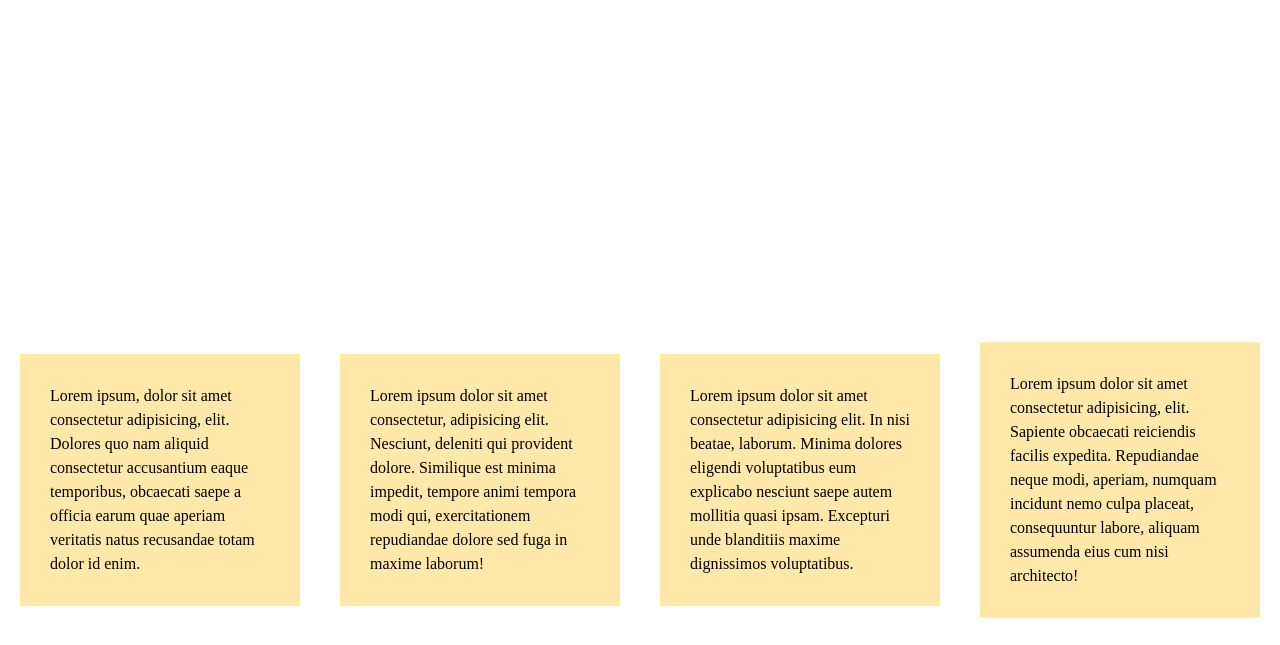
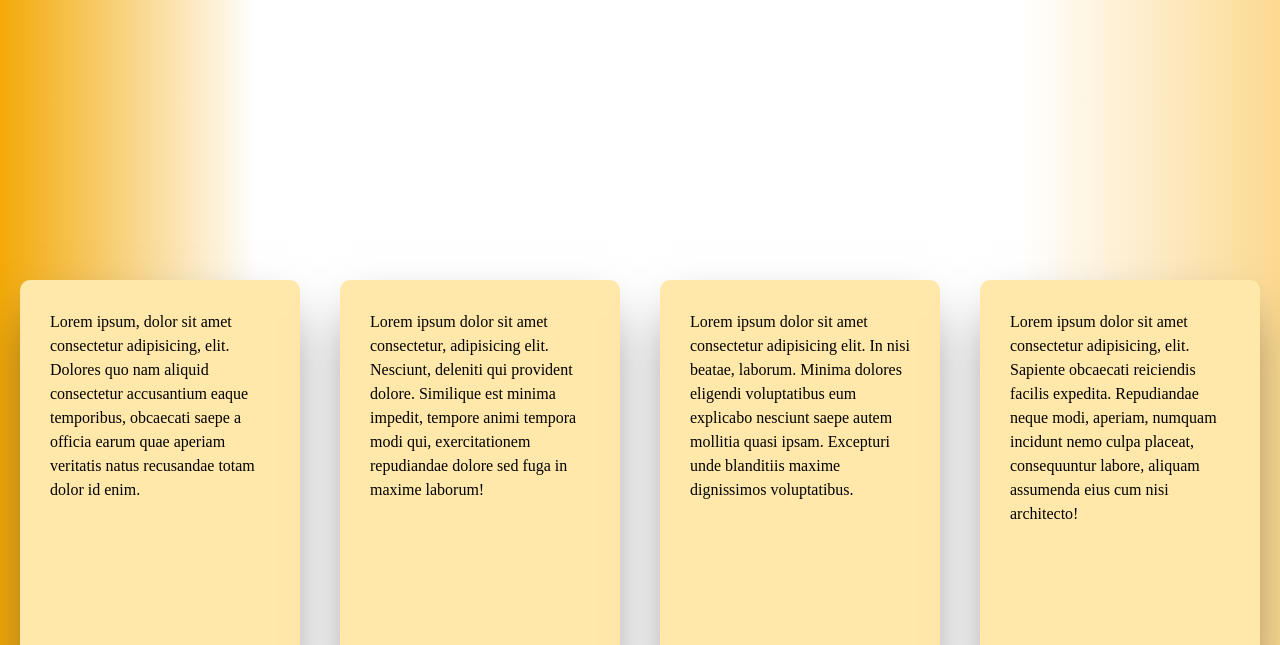
Before and after one commit to GabiDeMarchi/Cuarto-desafio-De-Marchi, a plain HTML site: page index.html in a window 1280 px wide. Shown: the part 155-800 px from the top of the page. Drawn offline with Linux system fonts and the light colour scheme.

Commit message:
agregado de animaciones y gradiente

```diff
--- a/css/style.css
+++ b/css/style.css
@@ -42,7 +42,9 @@
 	color: #e2e8f0;
 	font-weight: bold;
   }
-
+.body{
+	background-image: linear-gradient(to left, rgb(252, 217, 143),white 20% 80%,rgb(243, 169, 8));
+}
 .mainsection {
 		display: flex;
 		flex-direction: row;
@@ -54,13 +56,20 @@
 		align-content: stretch;
 		margin-top: 100px;
 	}
-.mainsection p {
+.mainsection__p {
 	background-color: rgb(255, 232, 170);
 	width: 25%;
 	padding: 30px;
 	margin: 20px;
+	height: 400px;
+	border-radius: 10px;
+	box-shadow: 0 25px 50px -12px rgba(0, 0, 0, 50%);
+	transition:transform 0.5s;
+
 }
-
+.mainsection__p:hover {
+	transform: scale(1.4);
+}
 .maintitle {
 	text-align: center;
 	font-size: 40px;
--- a/index.html
+++ b/index.html
@@ -22,16 +22,16 @@
 			  </nav>
 			</div>
 		</header>
-		<body>
+		<body class="body">
 		  	<main>
 				<div class="maintitle">
 					<h1> Nostoros</h1>
 					</div>
 				<section class="mainsection">
-					<p>Lorem ipsum, dolor sit amet consectetur adipisicing, elit. Dolores quo nam aliquid consectetur accusantium eaque temporibus, obcaecati saepe a officia earum quae aperiam veritatis natus recusandae totam dolor id enim.</p>
-					<p>Lorem ipsum dolor sit amet consectetur, adipisicing elit. Nesciunt, deleniti qui provident dolore. Similique est minima impedit, tempore animi tempora modi qui, exercitationem repudiandae dolore sed fuga in maxime laborum!</p>
-					<p>Lorem ipsum dolor sit amet consectetur adipisicing elit. In nisi beatae, laborum. Minima dolores eligendi voluptatibus eum explicabo nesciunt saepe autem mollitia quasi ipsam. Excepturi unde blanditiis maxime dignissimos voluptatibus.</p>
-					<p>Lorem ipsum dolor sit amet consectetur adipisicing, elit. Sapiente obcaecati reiciendis facilis expedita. Repudiandae neque modi, aperiam, numquam incidunt nemo culpa placeat, consequuntur labore, aliquam assumenda eius cum nisi architecto!</p>
+					<p class="mainsection__p">Lorem ipsum, dolor sit amet consectetur adipisicing, elit. Dolores quo nam aliquid consectetur accusantium eaque temporibus, obcaecati saepe a officia earum quae aperiam veritatis natus recusandae totam dolor id enim.</p>
+					<p class="mainsection__p">Lorem ipsum dolor sit amet consectetur, adipisicing elit. Nesciunt, deleniti qui provident dolore. Similique est minima impedit, tempore animi tempora modi qui, exercitationem repudiandae dolore sed fuga in maxime laborum!</p>
+					<p class="mainsection__p">Lorem ipsum dolor sit amet consectetur adipisicing elit. In nisi beatae, laborum. Minima dolores eligendi voluptatibus eum explicabo nesciunt saepe autem mollitia quasi ipsam. Excepturi unde blanditiis maxime dignissimos voluptatibus.</p>
+					<p class="mainsection__p">Lorem ipsum dolor sit amet consectetur adipisicing, elit. Sapiente obcaecati reiciendis facilis expedita. Repudiandae neque modi, aperiam, numquam incidunt nemo culpa placeat, consequuntur labore, aliquam assumenda eius cum nisi architecto!</p>
 				</section>
 			</main>
 		</body>
```
